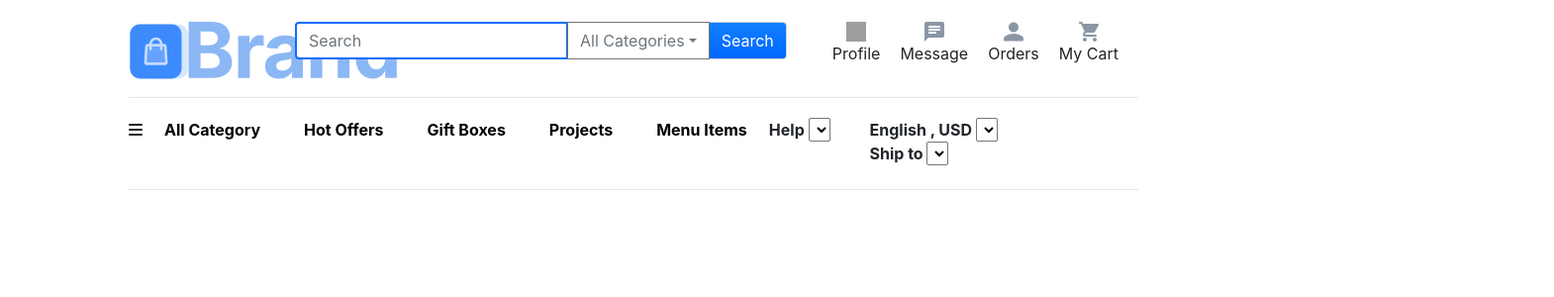
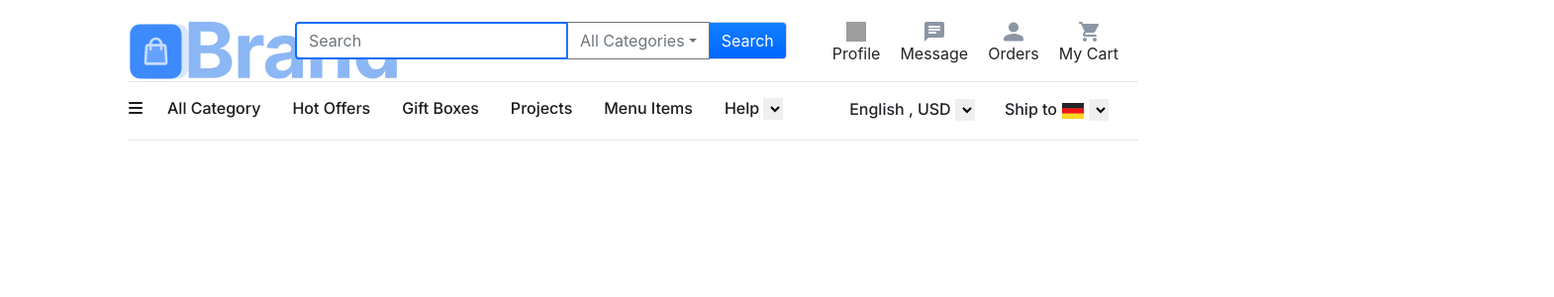
Before and after one commit to harnalerohan/ecom, an Angular app: page / in a window 1280 px wide. Shown: the top 300 px of the page at 99% size, 1570 px wide, since content can reach past the window. Built offline with nearby package versions, Linux system fonts and the light colour scheme; grey boxes are pictures that could not be loaded.

Commit message:
added font style in navbar

```diff
--- a/src/app/components/sub-navbar/sub-navbar.component.html
+++ b/src/app/components/sub-navbar/sub-navbar.component.html
@@ -1,10 +1,10 @@
+<hr style="width: 100%; text-align: left; margin: 0; color: #e0e0e0" />
+
 <div class="ecom_subnav_container">
-  <div class="ecom_subnar_div">
   <div class="ecom_subnav_row">
-      <hr style="width: 100%; text-align: left; margin-left: 0" />
     <div class="ecom_subnav_div">
       <ul class="ecom_subnav_Lis">
-          <li><i class="fa-solid fa-bars"></i></li>
+        <li><i class="fa-solid fa-bars ecom_icon"></i></li>
         <li><a href="#">All Category</a></li>
         <li><a href="#">Hot Offers</a></li>
         <li><a href="#">Gift Boxes</a></li>
@@ -12,7 +12,7 @@
         <li><a href="#">Menu Items</a></li>
         <li>
           Help
-            <select>
+          <select class="dropdown">
             <option value=""></option>
             <option value=""></option>
             <option value=""></option>
@@ -24,7 +24,7 @@
         <ul>
           <li>
             English , USD
-              <select>
+            <select class="dropdown">
               <option value=""></option>
               <option value=""></option>
               <option value=""></option>
@@ -32,8 +32,9 @@
             </select>
           </li>
           <li>
-              Ship to
-              <select>
+            <span>Ship to</span>
+            <img src="../../../assets/icon.png" title="flag" alt="flag" />
+            <select class="dropdown">
               <option value=""></option>
               <option value=""></option>
               <option value=""></option>
@@ -43,7 +44,6 @@
         </ul>
       </div>
     </div>
-      <hr style="width: 100%; text-align: left; margin-left: 0" />
   </div>
 </div>
-</div>
+<hr style="width: 100%; text-align: right; margin: 0; color: #e0e0e0" />
--- a/src/app/components/sub-navbar/sub-navbar.component.scss
+++ b/src/app/components/sub-navbar/sub-navbar.component.scss
@@ -1,27 +1,56 @@
-.ecom_subnav_Lis li a {
-  font-weight: 77px;
-  margin: 22px;
-  text-decoration: none;
-  color: black;
+//left side navbar
+.ecom_subnav_div {
+  display: flex;
+  justify-content: flex-end;
+
+  .ecom_subnav_Lis {
+    margin-right: auto;
+    text-decoration: none;
+    display: flex;
+  }
+  .ecom_icon {
+    height: 24px;
+    width: 24px;
+  }
+  .ecom_subnav_Lis li a {
+    font-size: 16px;
+    font-weight: 500;
+    line-height: 22px;
+    letter-spacing: 0px;
+    text-align: left;
+    color: #1c1c1c;
+    text-decoration: none;
+    font-family: inter;
+    padding-right: 17px;
+  }
+  .ecom_subnav_Lis li {
+    font-size: 16px;
+    font-weight: 500;
+    line-height: 22px;
+    letter-spacing: 0px;
+    text-align: left;
+    color: #1c1c1c;
+    text-decoration: none;
+    font-family: inter;
+  }
+  //right side navbar
+
+  .ecom_subnar_paymentDropdown li {
+    display: inline-block;
+    font-family: inter;
+    font-weight: 500;
+    padding-right: 30px;
+  }
+  .ecom_subnar_paymentDropdown li img {
+    padding: 5px;
+  }
+}
+
+.dropdown {
+  border: none;
 }
 
 li {
   list-style: none;
-  font-weight: bold;
+  padding: 15px 15px 0 0;
 }
-
-.ecom_subnav_Lis {
-  display: flex;
-}
-.ecom_subnav_div {
-  border: 1px;
-  width: 1440px;
-  height: 56px;
-  margin-top: 20px;
-  margin-left: auto;
-  display: flex;
-}
-.ecom_subnar_paymentDropdown {
-  margin-left: 40px;
-  display: inline;
-}
--- a/src/index.html
+++ b/src/index.html
@@ -5,6 +5,12 @@
     <title>Ecom</title>
     <base href="/" />
     <meta name="viewport" content="width=device-width, initial-scale=1" />
+    <link rel="preconnect" href="https://fonts.googleapis.com" />
+    <link rel="preconnect" href="https://fonts.gstatic.com" crossorigin />
+    <link
+      href="https://fonts.googleapis.com/css2?family=Inter:wght@400;500&display=swap"
+      rel="stylesheet"
+    />
     <link rel="icon" type="image/x-icon" href="favicon.ico" />
     <link
       rel="stylesheet"
```
Also changed, not shown: src/assets/icon.png (added). Lines whose indentation alone changed are shown as unchanged.
